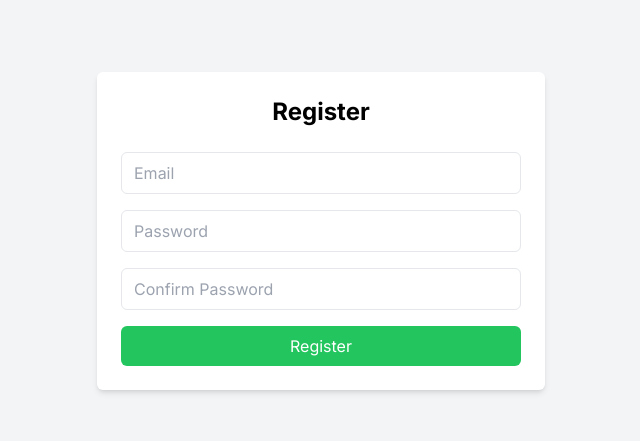
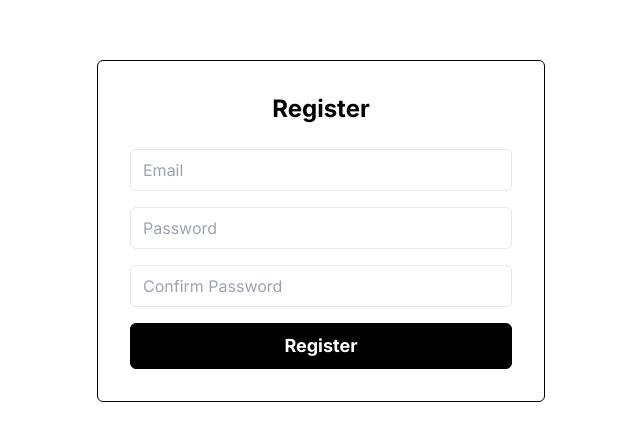
Before and after one commit to jean1591/post-roaster, a Next.js app: page /register in a window 1280 px wide. Shown: the part 169-610 px from the top of the page, without its empty margins (319-959 px from the left). Built offline with nearby package versions, Linux system fonts and the light colour scheme.

Commit message:
feat: update login / register design

```diff
--- a/src/app/(private)/private/page.tsx
+++ /dev/null
@@ -1,16 +0,0 @@
-'use client'
-
-import { useSession } from 'next-auth/react'
-
-export default function PrivatePage() {
-  const { data: session } = useSession()
-
-  return (
-    <div className="flex min-h-screen flex-col items-center justify-center bg-gray-100">
-      <h1 className="mb-4 text-3xl font-bold">Private Page</h1>
-      <p className="text-xl">
-        User email: {session?.user.email} ({session?.user.id})
-      </p>
-    </div>
-  )
-}
--- a/src/app/(public)/layout.tsx
+++ b/src/app/(public)/layout.tsx
@@ -4,10 +4,8 @@ export default function PublicLayout({
   children: React.ReactNode
 }>) {
   return (
-    <div className="bg-gray-100">
-      <div className="mx-auto min-h-screen max-w-7xl px-4 sm:px-6 lg:px-8">
-        {children}
-      </div>
+    <div className="mx-auto min-h-screen max-w-7xl px-4 sm:px-6 lg:px-8">
+      {children}
     </div>
   )
 }
--- a/src/app/(public)/login/components/LoginForm.tsx
+++ b/src/app/(public)/login/components/LoginForm.tsx
@@ -1,5 +1,7 @@
 'use client'
 
+import { buttonHoverTransition } from '@/design/constants'
+import { classNames } from '@/utils/classNames'
 import { signIn } from 'next-auth/react'
 import { useRouter } from 'next/navigation'
 import { useState } from 'react'
@@ -23,7 +25,7 @@ export const LoginForm = () => {
     if (result?.error) {
       setError('Invalid email or password')
     } else {
-      router.push('/private')
+      router.push('/dashboard')
     }
   }
 
@@ -48,7 +50,10 @@ export const LoginForm = () => {
       />
       <button
         type="submit"
-        className="w-full rounded-md bg-blue-500 px-4 py-2 text-white hover:bg-blue-600"
+        className={classNames(
+          buttonHoverTransition,
+          'w-full rounded-md border-[1px] border-black bg-black px-4 py-2 text-lg font-bold text-white hover:bg-white hover:text-black'
+        )}
       >
         Login
       </button>
--- a/src/app/(public)/login/page.tsx
+++ b/src/app/(public)/login/page.tsx
@@ -2,8 +2,8 @@ import { LoginForm } from './components/LoginForm'
 
 export default function LoginPage() {
   return (
-    <div className="flex min-h-screen items-center justify-center bg-gray-100">
-      <div className="w-full max-w-md rounded-md bg-white p-6 shadow-md">
+    <div className="flex min-h-screen items-center justify-center bg-white">
+      <div className="w-full max-w-md rounded-md border-[1px] border-black bg-white p-8">
         <h1 className="mb-6 text-center text-2xl font-bold">Login</h1>
         <LoginForm />
       </div>
--- a/src/app/(public)/register/components/RegisterForm.tsx
+++ b/src/app/(public)/register/components/RegisterForm.tsx
@@ -1,5 +1,7 @@
 'use client'
 
+import { buttonHoverTransition } from '@/design/constants'
+import { classNames } from '@/utils/classNames'
 import { useRouter } from 'next/navigation'
 import { useState } from 'react'
 
@@ -66,7 +68,10 @@ export const RegisterForm = () => {
       />
       <button
         type="submit"
-        className="w-full rounded-md bg-green-500 px-4 py-2 text-white hover:bg-green-600"
+        className={classNames(
+          buttonHoverTransition,
+          'w-full rounded-md border-[1px] border-black bg-black px-4 py-2 text-lg font-bold text-white hover:bg-white hover:text-black'
+        )}
       >
         Register
       </button>
--- a/src/app/(public)/register/page.tsx
+++ b/src/app/(public)/register/page.tsx
@@ -2,8 +2,8 @@ import { RegisterForm } from './components/RegisterForm'
 
 export default function RegisterPage() {
   return (
-    <div className="flex min-h-screen items-center justify-center bg-gray-100">
-      <div className="w-full max-w-md rounded-md bg-white p-6 shadow-md">
+    <div className="flex min-h-screen items-center justify-center bg-white">
+      <div className="w-full max-w-md rounded-md border-[1px] border-black bg-white p-8">
         <h1 className="mb-6 text-center text-2xl font-bold">Register</h1>
         <RegisterForm />
       </div>
```
